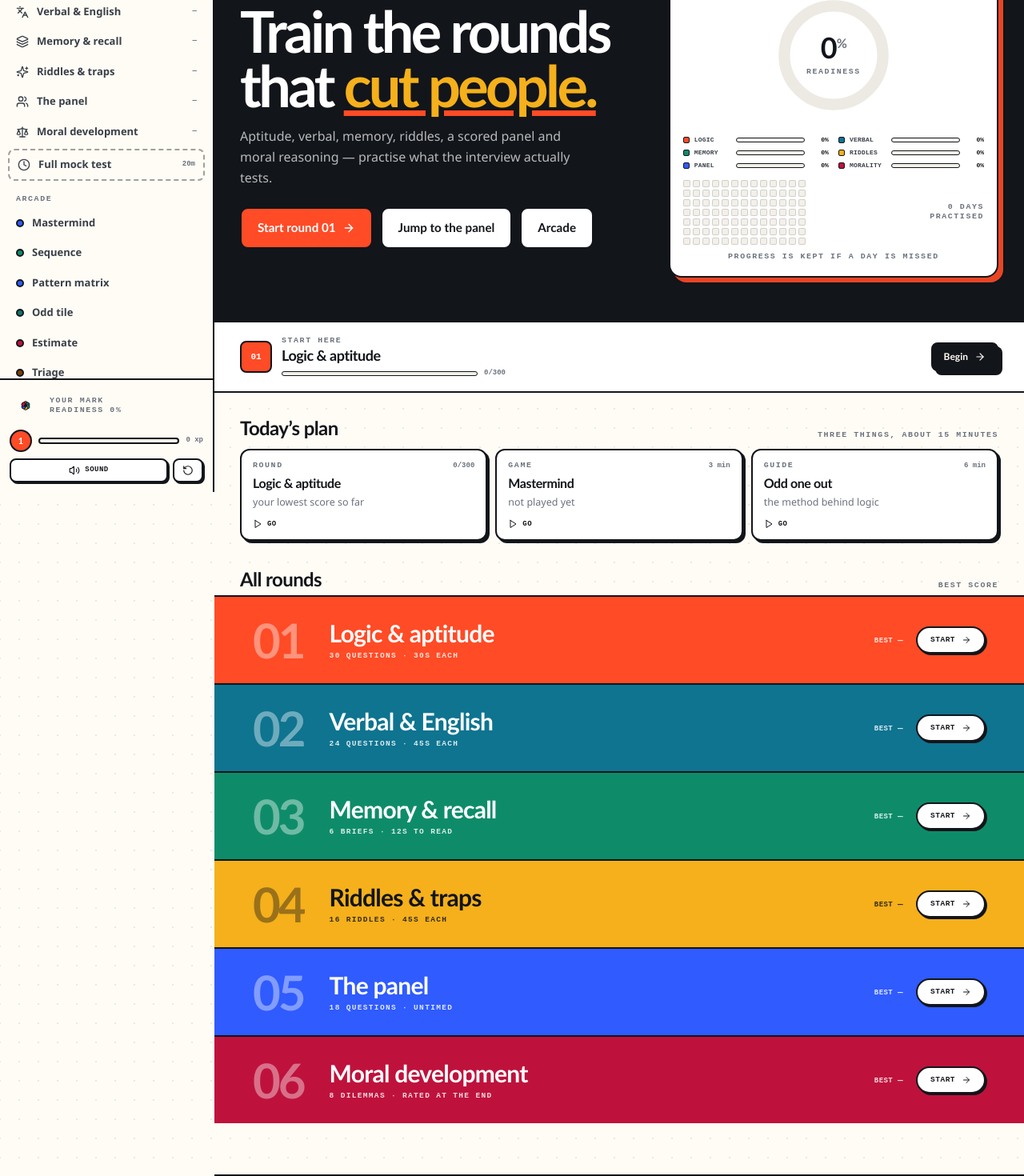
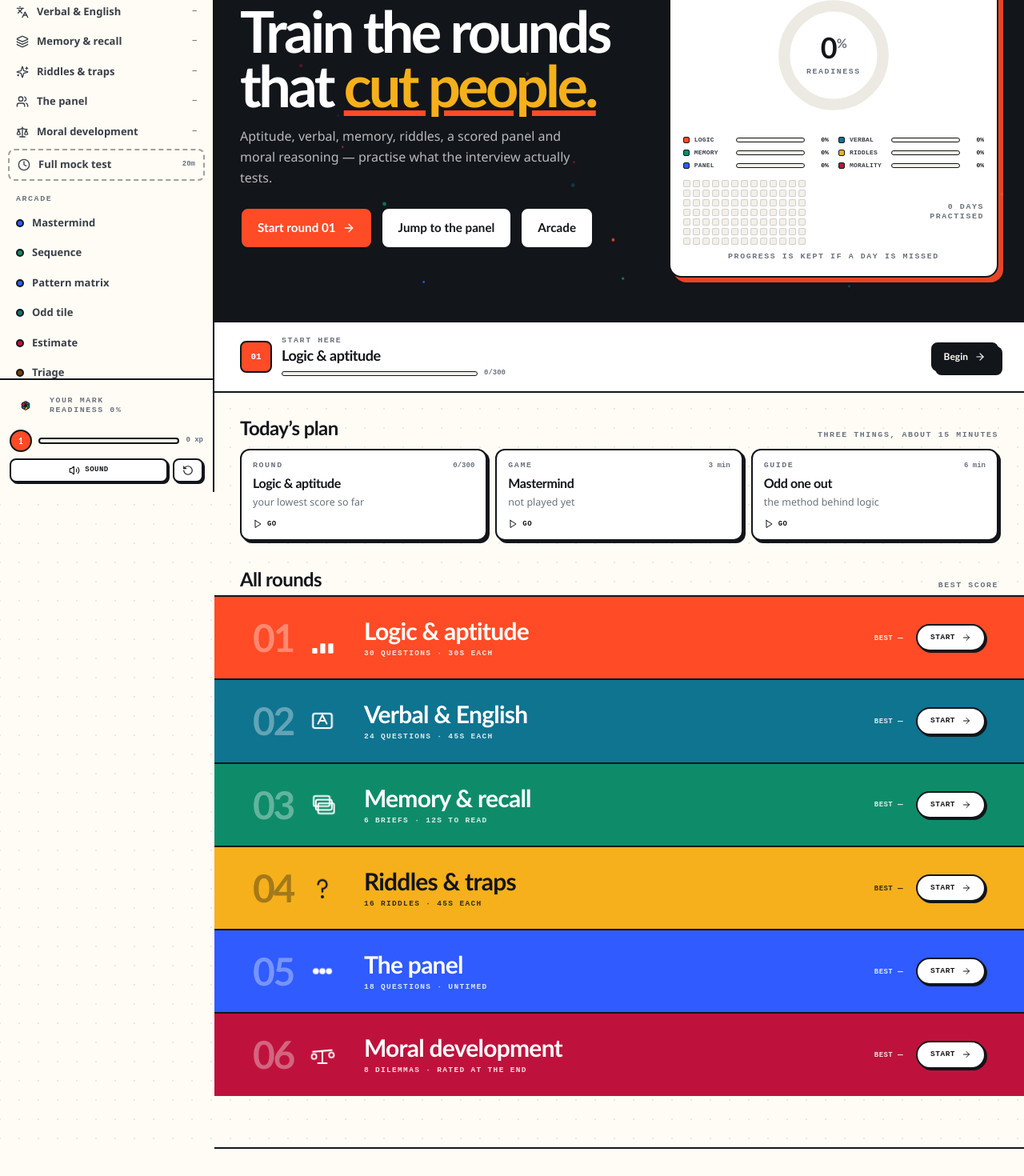
Before and after one commit to apsideslabs/round-one, a React (Vite) app: page / in a window 1280 px wide. Shown: the part 185-1655 px from the top of the page at 80% size. After the commit the page ends 1621 px from the top, so only its background shows below. Built offline with nearby package versions, Linux system fonts and the light colour scheme.

Commit message:
feat(visual): a live particle field in the hero and animated glyphs per round

```diff
--- /dev/null
+++ b/src/components/HeroCanvas.tsx
@@ -0,0 +1,120 @@
+import { useEffect, useRef } from 'react'
+
+/**
+ * A drifting field of dots behind the hero. Drawn on a canvas, generated at
+ * runtime — no images, no video, no network. Pauses when the tab is hidden or
+ * the user asked for reduced motion.
+ */
+export function HeroCanvas({ className = '' }: { className?: string }) {
+  const ref = useRef<HTMLCanvasElement>(null)
+  const raf = useRef(0)
+  const pointer = useRef<{ x: number; y: number } | null>(null)
+
+  useEffect(() => {
+    const canvas = ref.current
+    if (!canvas) return
+    const ctx = canvas.getContext('2d')
+    if (!ctx) return
+
+    const reduced = window.matchMedia?.('(prefers-reduced-motion: reduce)').matches ?? false
+    const COLOURS = ['#ff4b26', '#0e8c6a', '#f5b01b', '#2f5bff', '#be123c', '#0e7490']
+
+    let w = 0
+    let h = 0
+    const dpr = Math.min(2, window.devicePixelRatio || 1)
+
+    type Dot = { x: number; y: number; r: number; phase: number; speed: number; amp: number; colour: string }
+    let dots: Dot[] = []
+
+    const build = () => {
+      const rect = canvas.getBoundingClientRect()
+      w = rect.width
+      h = rect.height
+      canvas.width = Math.floor(w * dpr)
+      canvas.height = Math.floor(h * dpr)
+      ctx.setTransform(dpr, 0, 0, dpr, 0, 0)
+
+      const count = Math.max(28, Math.min(90, Math.round((w * h) / 14000)))
+      dots = Array.from({ length: count }, (_, i) => ({
+        x: (i / count) * w + ((i * 37) % 24),
+        y: (i * 53) % h,
+        r: 1.1 + ((i * 7) % 10) / 7,
+        phase: (i * 0.7) % (Math.PI * 2),
+        speed: 0.5 + ((i * 13) % 9) / 10,
+        amp: 10 + ((i * 5) % 22),
+        colour: COLOURS[i % COLOURS.length]
+      }))
+    }
+
+    build()
+
+    const draw = (time: number) => {
+      const t = time / 1000
+      ctx.clearRect(0, 0, w, h)
+
+      for (const d of dots) {
+        const wobble = Math.sin(t * d.speed + d.phase) * d.amp
+        let x = d.x + wobble * 0.35
+        let y = d.y + wobble * 0.5
+
+        const p = pointer.current
+        if (p) {
+          const dx = x - p.x
+          const dy = y - p.y
+          const dist = Math.hypot(dx, dy)
+          if (dist < 120 && dist > 0.01) {
+            const push = (120 - dist) / 120
+            x += (dx / dist) * push * 16
+            y += (dy / dist) * push * 16
+          }
+        }
+
+        ctx.globalAlpha = 0.3 + Math.abs(Math.sin(t * d.speed * 0.7 + d.phase)) * 0.6
+        ctx.fillStyle = d.colour
+        ctx.beginPath()
+        ctx.arc(x, y, d.r, 0, Math.PI * 2)
+        ctx.fill()
+      }
+      ctx.globalAlpha = 1
+      raf.current = requestAnimationFrame(draw)
+    }
+
+    if (reduced) {
+      // one static frame, still a graphic, just not a moving one
+      draw(0)
+      cancelAnimationFrame(raf.current)
+    } else {
+      raf.current = requestAnimationFrame(draw)
+    }
+
+    const onMove = (e: PointerEvent) => {
+      const rect = canvas.getBoundingClientRect()
+      pointer.current = { x: e.clientX - rect.left, y: e.clientY - rect.top }
+    }
+    const onLeave = () => {
+      pointer.current = null
+    }
+    const onVisibility = () => {
+      if (document.hidden) {
+        cancelAnimationFrame(raf.current)
+      } else if (!reduced) {
+        raf.current = requestAnimationFrame(draw)
+      }
+    }
+
+    canvas.addEventListener('pointermove', onMove)
+    canvas.addEventListener('pointerleave', onLeave)
+    document.addEventListener('visibilitychange', onVisibility)
+    window.addEventListener('resize', build)
+
+    return () => {
+      cancelAnimationFrame(raf.current)
+      canvas.removeEventListener('pointermove', onMove)
+      canvas.removeEventListener('pointerleave', onLeave)
+      document.removeEventListener('visibilitychange', onVisibility)
+      window.removeEventListener('resize', build)
+    }
+  }, [])
+
+  return <canvas ref={ref} className={className} aria-hidden="true" />
+}
--- /dev/null
+++ b/src/components/RoundGlyph.tsx
@@ -0,0 +1,83 @@
+import type { TrackId } from '@/data/tracks'
+
+/**
+ * A small animated motif per round, drawn in SVG and moved by CSS.
+ * No sprite sheets, no images — just shapes and keyframes.
+ */
+export function RoundGlyph({ id, colour, size = 44 }: { id: TrackId; colour: string; size?: number }) {
+  const common = { width: size, height: size, viewBox: '0 0 44 44', 'aria-hidden': true as const }
+
+  switch (id) {
+    case 'logic':
+      return (
+        <svg {...common}>
+          {[0, 1, 2].map((i) => (
+            <rect
+              key={i}
+              x={8 + i * 11}
+              width="7"
+              rx="1.5"
+              fill={colour}
+              className="glyph-bar"
+              style={{ animationDelay: `${i * 0.18}s` }}
+              y={30}
+              height={14}
+            />
+          ))}
+        </svg>
+      )
+    case 'verbal':
+      return (
+        <svg {...common}>
+          <rect x="9" y="12" width="26" height="20" rx="3" fill="none" stroke={colour} strokeWidth="2.4" className="glyph-flip" style={{ transformOrigin: '22px 22px' }} />
+          <path d="M16 26l6-12 6 12M18.6 22h6.8" fill="none" stroke={colour} strokeWidth="2.2" strokeLinecap="round" />
+        </svg>
+      )
+    case 'memory':
+      return (
+        <svg {...common}>
+          {[0, 1, 2].map((i) => (
+            <rect
+              key={i}
+              x={10 + i * 3}
+              y={10 + i * 5}
+              width="22"
+              height="14"
+              rx="2.5"
+              fill="none"
+              stroke={colour}
+              strokeWidth="2.2"
+              className="glyph-stack"
+              style={{ animationDelay: `${i * 0.22}s` }}
+            />
+          ))}
+        </svg>
+      )
+    case 'riddles':
+      return (
+        <svg {...common}>
+          <path d="M16 17a6 6 0 116 6v4" fill="none" stroke={colour} strokeWidth="2.6" strokeLinecap="round" className="glyph-pulse" style={{ transformOrigin: '22px 20px' }} />
+          <circle cx="22" cy="34" r="2.2" fill={colour} />
+        </svg>
+      )
+    case 'panel':
+      return (
+        <svg {...common}>
+          {[0, 1, 2].map((i) => (
+            <circle key={i} cx={13 + i * 9} cy="22" r="4.2" fill={colour} className="glyph-bob" style={{ animationDelay: `${i * 0.16}s` }} />
+          ))}
+        </svg>
+      )
+    case 'morality':
+      return (
+        <svg {...common}>
+          <g className="glyph-tilt" style={{ transformOrigin: '22px 18px' }}>
+            <rect x="8" y="16" width="28" height="2.6" rx="1.3" fill={colour} />
+            <circle cx="10" cy="24" r="3.4" fill="none" stroke={colour} strokeWidth="2" />
+            <circle cx="34" cy="24" r="3.4" fill="none" stroke={colour} strokeWidth="2" />
+          </g>
+          <path d="M22 18v16M16 34h12" stroke={colour} strokeWidth="2.2" strokeLinecap="round" />
+        </svg>
+      )
+  }
+}
--- a/src/components/TrackRow.tsx
+++ b/src/components/TrackRow.tsx
@@ -1,6 +1,7 @@
 import { Link } from 'react-router-dom'
 import { ArrowRight } from 'lucide-react'
 import type { Track } from '@/data/tracks'
+import { RoundGlyph } from '@/components/RoundGlyph'
 
 export function TrackRow({ track, best }: { track: Track; best: number }) {
   return (
@@ -10,8 +11,13 @@ export function TrackRow({ track, best }: { track: Track; best: number }) {
       style={{ background: track.colour, color: track.ink }}
     >
       <div className="mx-auto flex w-full max-w-[1400px] items-center gap-5 px-4 py-5 transition-[padding] duration-200 group-hover:pl-6 sm:gap-8 sm:px-8 sm:py-6 lg:px-12 lg:group-hover:pl-16">
-        <span className="font-display text-4xl font-extrabold leading-none tracking-tighter opacity-40 sm:text-5xl lg:text-6xl">
-          {track.no}
+        <span className="flex shrink-0 items-center gap-2 sm:gap-4">
+          <span className="font-display text-3xl font-extrabold leading-none tracking-tighter opacity-35 sm:text-4xl lg:text-5xl">
+            {track.no}
+          </span>
+          <span className="hidden sm:block" style={{ color: track.ink === '#ffffff' ? '#ffffff' : '#12151a' }}>
+            <RoundGlyph id={track.id} colour={track.ink === '#ffffff' ? '#ffffff' : '#12151a'} size={40} />
+          </span>
         </span>
 
         <span className="grid min-w-0 flex-1 gap-1">
--- a/src/pages/Home.tsx
+++ b/src/pages/Home.tsx
@@ -3,6 +3,7 @@ import { motion } from 'framer-motion'
 import { ArrowRight, Flame, Play } from 'lucide-react'
 import { Button } from '@/components/ui/button'
 import { Dial } from '@/components/Dial'
+import { HeroCanvas } from '@/components/HeroCanvas'
 import { TrackRow } from '@/components/TrackRow'
 import { tracks, trackById, QUESTION_COUNT, type TrackId } from '@/data/tracks'
 import { guides } from '@/data/guides'
@@ -40,8 +41,10 @@ export default function Home() {
   return (
     <div className="w-full">
       {/* ---------- the hero, restored ---------- */}
-      <section className="w-full bg-ink text-white">
-        <div className={`${shell} grid items-center gap-8 py-9 lg:grid-cols-[1.1fr_0.9fr] lg:py-14`}>
+      <section className="relative w-full overflow-hidden bg-ink text-white">
+        <HeroCanvas className="pointer-events-auto absolute inset-0 h-full w-full" />
+        <div className="pointer-events-none absolute inset-0 bg-[radial-gradient(120%_100%_at_20%_0%,rgba(18,21,26,0.96)_0%,rgba(18,21,26,0.55)_45%,rgba(18,21,26,0)_75%)]" />
+        <div className={`${shell} relative grid items-center gap-8 py-9 lg:grid-cols-[1.1fr_0.9fr] lg:py-14`}>
           <div>
             <span className="chip border-white/35 bg-white/10 text-white">
               <span className="h-2 w-2 rounded-full bg-c1" />
```
Also changed, not shown: src/index.css (+36 -0 lines), src/generated.css, 1 other file (tests, documents, lock files or other folders).
